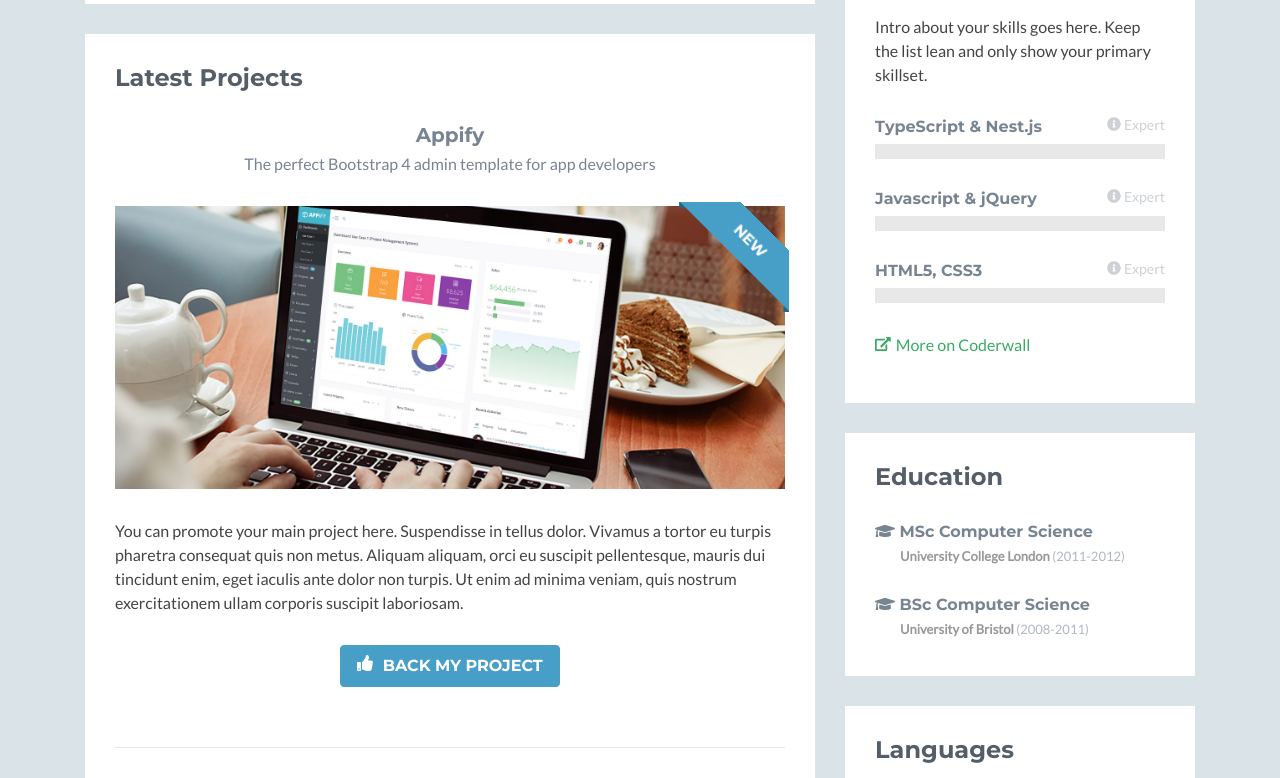
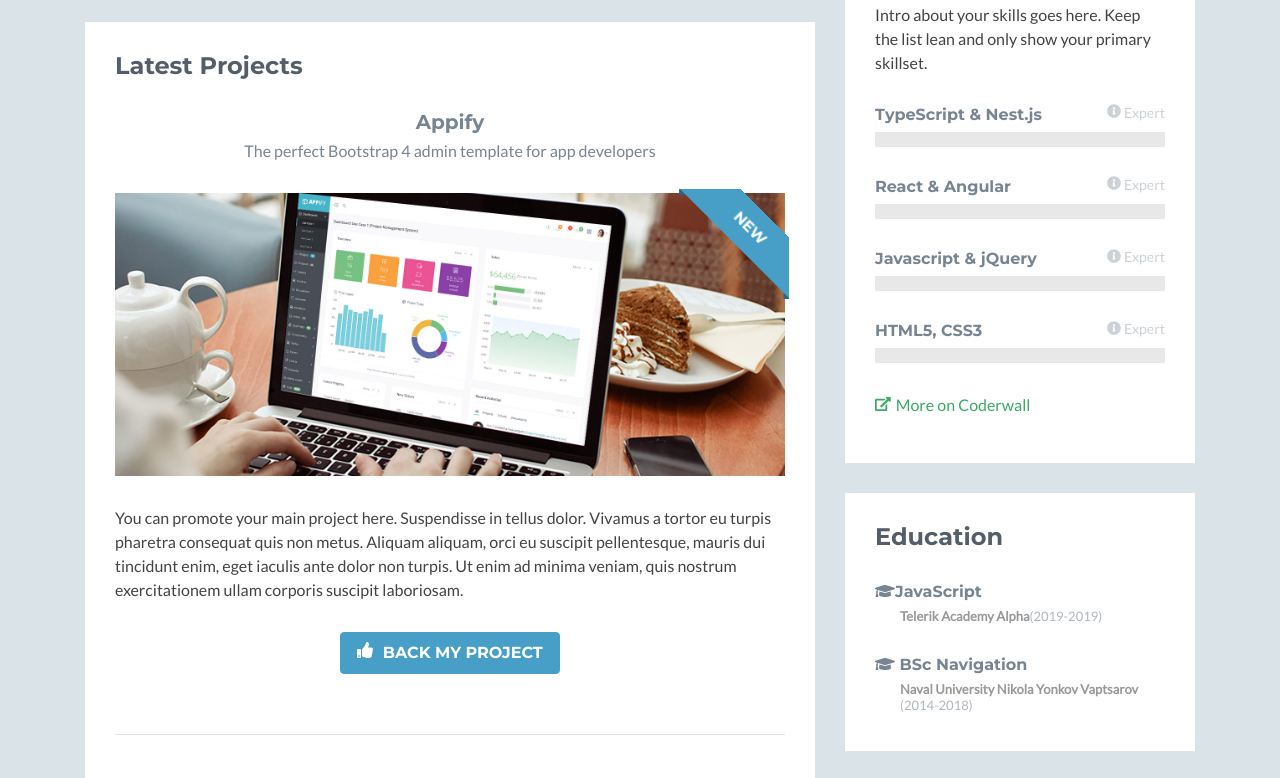
Before and after one commit to peturgeorgievv/peturgeorgievv.github.io, a plain HTML site: page index.html in a window 1280 px wide. Shown: the part 578-1356 px from the top of the page. Drawn offline with nearby package versions, Linux system fonts and the light colour scheme; no server answers; a script that the page names is missing; some icons are missing.

Commit message:
Fixing portfolio

```diff
--- a/index.html
+++ b/index.html
@@ -34,7 +34,7 @@
     <!-- ******HEADER****** -->
     <header class="header">
         <div class="container clearfix">
-            <img class="profile-image img-fluid float-left" style="width:180px" src="assets/images/CV_use_this.jpg" alt="Petar Georgiev" />
+            <img class="profile-image img-fluid float-left" style="width:170px" src="assets/images/CV_use_this.jpg" alt="Petar Georgiev" />
             <div class="profile-content float-left">
                 <h1 class="name">Petar Georgiev</h1>
                 <h2 class="desc">JavaScript Developer</h2>
@@ -201,6 +201,14 @@
                                 </div><!--//item-->
 
                                 <div class="item">
+                                    <h3 class="level-title">React &amp; Angular <span class="level-label" data-toggle="tooltip" data-placement="left" data-animation="true" title="You can use the tooltip to explain more about your skill level..."><i class="fas fa-info-circle"></i>Expert</span></h3>
+                                    <div class="level-bar">
+                                        <div class="level-bar-inner" data-level="96%">
+                                        </div>
+                                    </div><!--//level-bar-->
+                                </div><!--//item-->
+
+                                <div class="item">
                                     <h3 class="level-title">Javascript &amp; jQuery<span class="level-label" data-toggle="tooltip" data-placement="left" data-animation="true" title="You can use the tooltip to explain more about your skill level..."><i class="fas fa-info-circle"></i>Expert</span></h3>
                                     <div class="level-bar">
                                         <div class="level-bar-inner" data-level="96%">
@@ -227,12 +235,12 @@
                         <h2 class="heading">Education</h2>
                         <div class="content">
                             <div class="item">
-                                <h3 class="title"><i class="fas fa-graduation-cap"></i> MSc Computer Science</h3>
-                                <h4 class="university">University College London <span class="year">(2011-2012)</span></h4>
+                                <h3 class="title"><i class="fas fa-graduation-cap"></i>JavaScript</h3>
+                                <h4 class="university">Telerik Academy Alpha<span class="year">(2019-2019)</span></h4>
                             </div><!--//item-->
                             <div class="item">
-                                <h3 class="title"><i class="fas fa-graduation-cap"></i> BSc Computer Science</h3>
-                                <h4 class="university">University of Bristol <span class="year">(2008-2011)</span></h4>
+                                <h3 class="title"><i class="fas fa-graduation-cap"></i> BSc Navigation</h3>
+                                <h4 class="university">Naval University Nikola Yonkov Vaptsarov <span class="year">(2014-2018)</span></h4>
                             </div><!--//item-->
                         </div><!--//content-->
                     </div><!--//section-inner-->
@@ -248,9 +256,9 @@
                                     <span class="level">Native Speaker <br class="visible-sm visible-xs"/><i class="fas fa-star"></i> <i class="fas fa-star"></i> <i class="fas fa-star"></i> <i class="fas fa-star"><i class="fas fa-star"></i></span>
                                 </li><!--//item-->
                                 <li class="item">
-                                        <span class="title"><strong>English:</strong></span>
-                                        <span class="level">Native Speaker <br class="visible-sm visible-xs"/><i class="fas fa-star"></i> <i class="fas fa-star"></i> <i class="fas fa-star"></i> <i class="fas fa-star"><i class="fas fa-star"></i></span>
-                                    </li><!--//item-->
+                                    <span class="title"><strong>English:</strong></span>
+                                    <span class="level">Native Speaker <br class="visible-sm visible-xs"/><i class="fas fa-star"></i> <i class="fas fa-star"></i> <i class="fas fa-star"></i> <i class="fas fa-star"><i class="fas fa-star"></i></span>
+                                </li><!--//item-->
                             </ul>
                         </div><!--//content-->
                     </div><!--//section-inner-->
@@ -289,12 +297,7 @@
                                 <li><a href="https://fortawesome.github.io/Font-Awesome/" target="_blank"><i class="fas fa-external-link-alt"></i>FontAwesome</a></li>
                                 <li><a href="https://jquery.com/" target="_blank"><i class="fas fa-external-link-alt"></i>jQuery</a></li>
                                 <li><a href="https://github.com/IonicaBizau/github-calendar" target="_blank"><i class="fas fa-external-link-alt"></i>GitHub Calendar Plugin</a></li>
-
-                                <li><a href="https://caseyscarborough.com/projects/github-activity/" target="_blank"><i class="fas fa-external-link-alt"></i>GitHub Activity Stream</a></li>
-
                                 <li><a href="https://github.com/sdepold/jquery-rss" target="_blank"><i class="fas fa-external-link-alt"></i>jQuery RSS</a></li>
-
-                                <li>Profile image: <a href="https://www.flickr.com/photos/dotbenjamin/2577394151" target="_blank">Ben Smith</a></li>
                             </ul>
 
                             <hr/>
```
